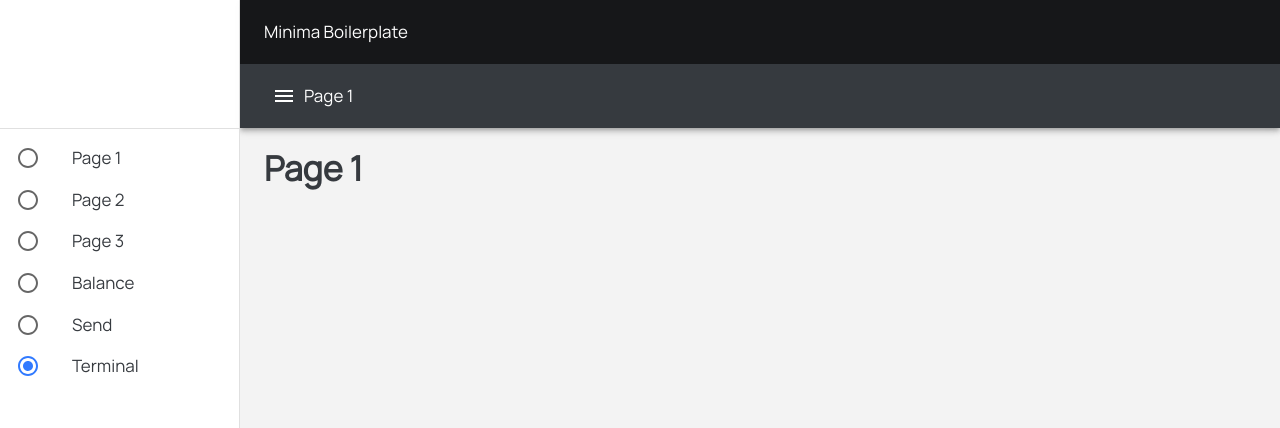
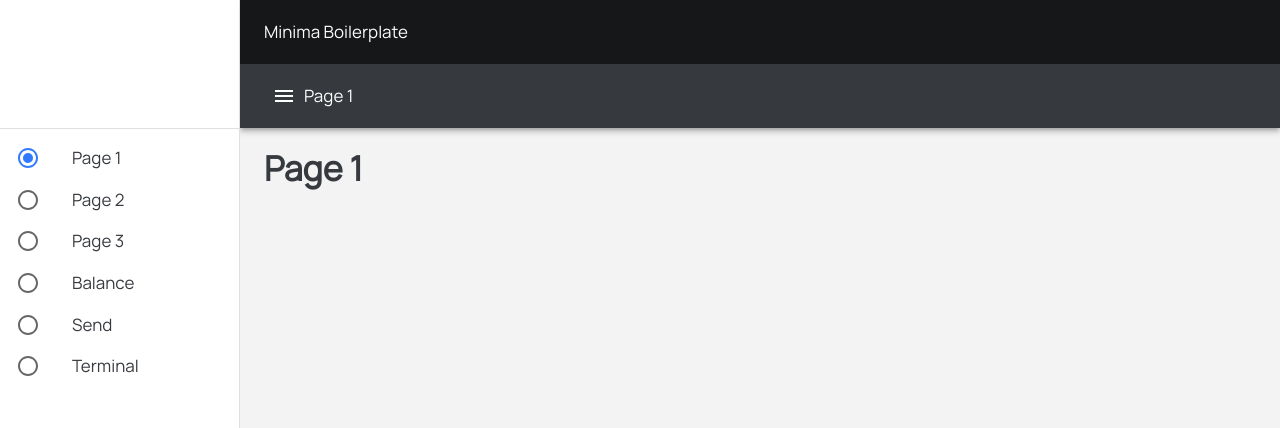
Before and after one commit to minima-global/minidapp-biolerplate, a React (Create React App) app: page /terminal in a window 1280 px wide. Shown: the top 428 px of the page. Built offline with nearby package versions, Linux system fonts and the light colour scheme.

Commit message:
cors proxy and hash router location

```diff
--- a/package.json
+++ b/package.json
@@ -32,6 +32,7 @@
         "build-zip": "npm run build && zip -r build.zip build"
     },
     "homepage": ".",
+    "proxy": "http://localhost:9002",
     "eslintConfig": {
         "extends": [
             "react-app",
--- a/src/layout/SideMenu.tsx
+++ b/src/layout/SideMenu.tsx
@@ -11,7 +11,7 @@ import {
     Radio,
     Grid,
 } from '@mui/material';
-import { useNavigate } from 'react-router-dom';
+import { useNavigate, useLocation } from 'react-router-dom';
 import Routes from '../app.routes';
 // import useBlockNumber from '../minima/useBlockNumber';
 import { ReactComponent as LandscapeLogo } from './LANDSCAPE-01.svg';
@@ -23,13 +23,12 @@ interface IProps {
 
 const SideMenu = ({ handleDrawerToggle }: IProps) => {
     const navigate = useNavigate();
+    const routerLocation = useLocation();
     // const blockNumber = useBlockNumber();
     const connected = useMinimaInit();
     const activeRoute = (routeName: any) => {
-        return window.location.pathname === routeName ? true : false;
+        return routerLocation.pathname === routeName ? true : false;
     };
-
-    // console.log('blockNumber', blockNumber);
 
     const onMenuItemClicked = (path: string) => () => {
         navigate(path);
```
